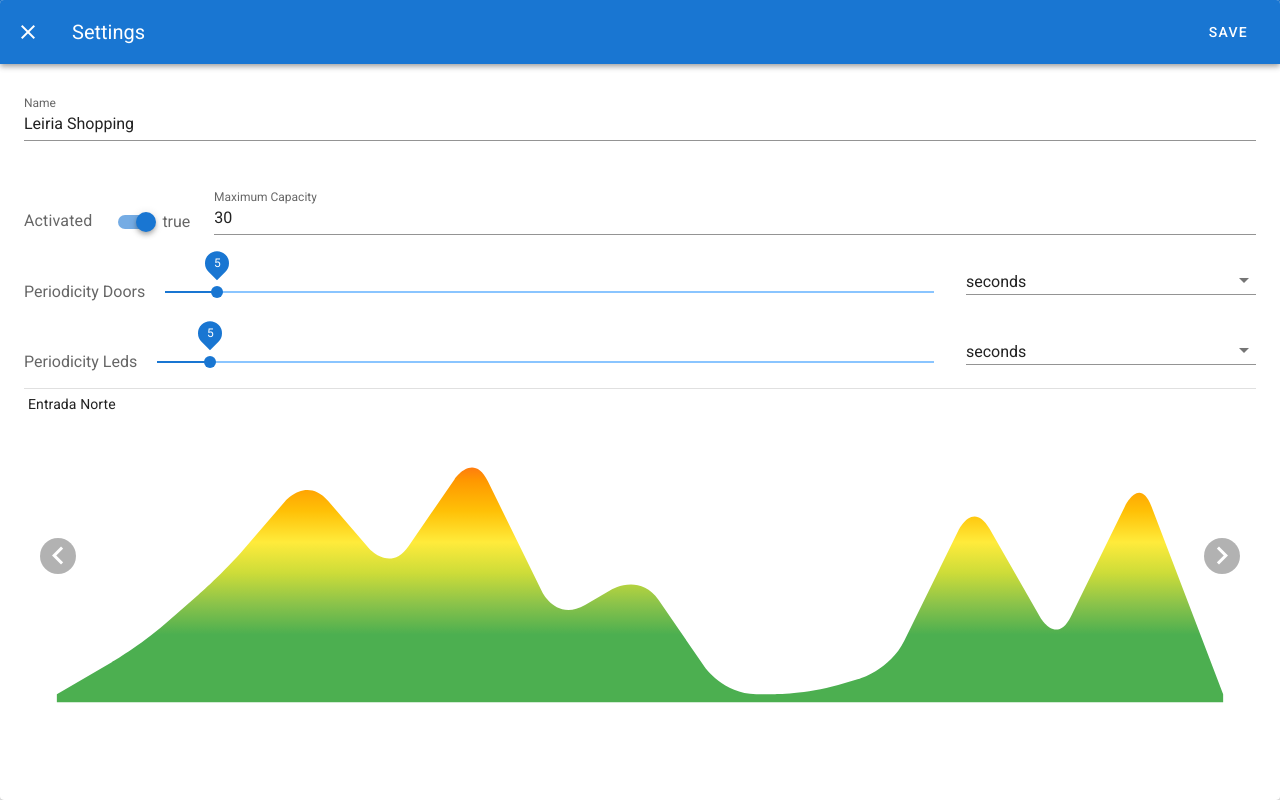
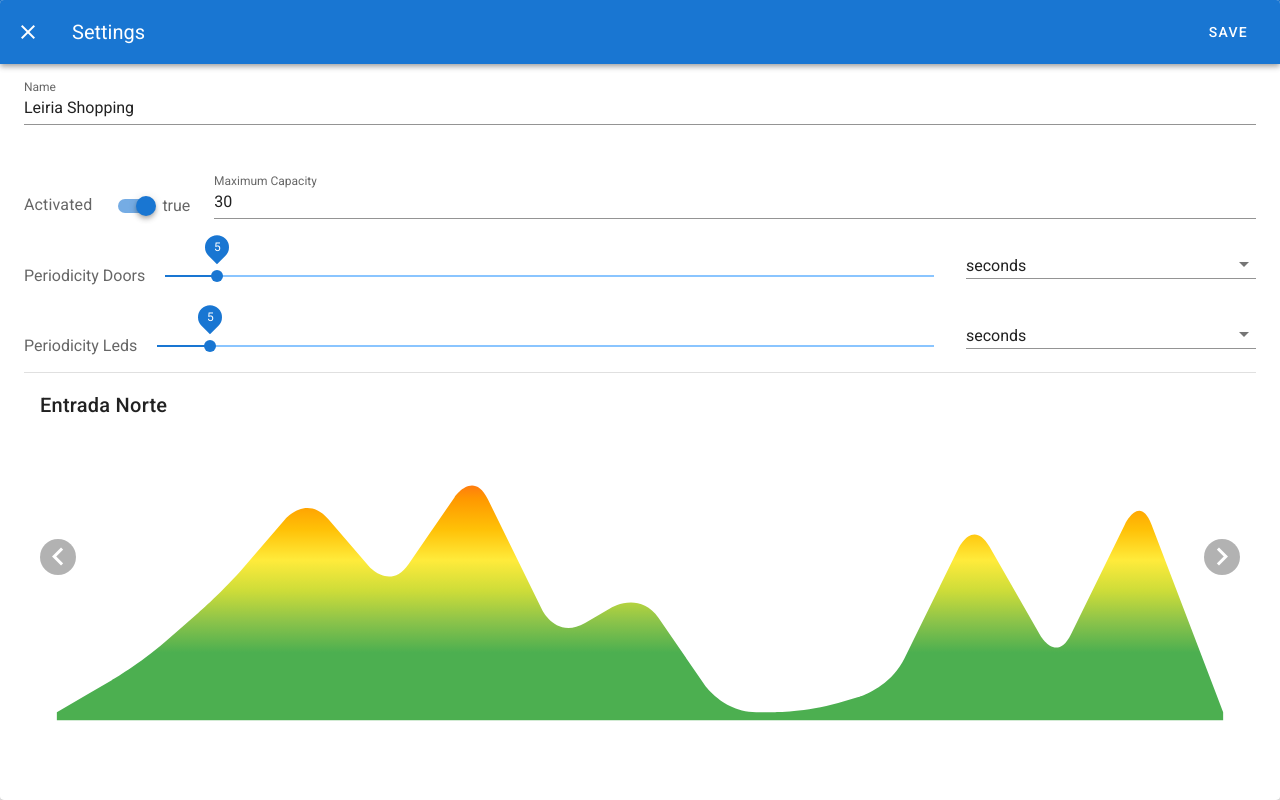
Before and after one commit to pinxau1000/Covid19-CC, a Vue app in the folder app/: page / in a window 1280 px wide. Both pictures are taken after a click on the button 484 px from the left and 140 px from the top of the page. Built offline with nearby package versions, Linux system fonts and the light colour scheme.

Commit message:
UI on final stage

```diff
--- a/app/src/components/ZoneSettings.vue
+++ b/app/src/components/ZoneSettings.vue
@@ -33,7 +33,7 @@
         </v-toolbar>
 
         <v-card-text>
-          <v-row class="mt-4">
+          <v-row class="mt-0">
             <v-col>
               <v-text-field label="Name"
                             :value="this.temporaryZone.name"
@@ -105,11 +105,9 @@
             <v-carousel-item v-for="item in this.temporaryZone.items"
                              :key="item.id"
             >
-              <v-row>
-                <v-card-subtitle>
-                  {{ item.name }}
-                </v-card-subtitle>
-              </v-row>
+              <v-card-subtitle class="title">
+                {{ item.name }}
+              </v-card-subtitle>
               <v-sheet color="transparent">
                 <v-sparkline :gradient="sparklineGradient"
                              :value="sparklineValues()"
```
